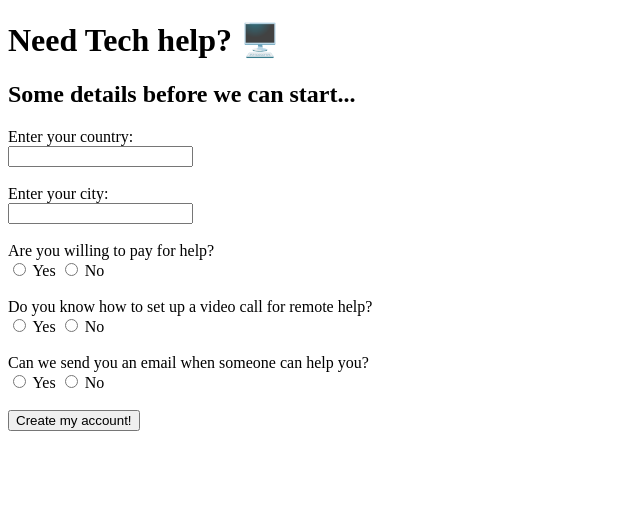
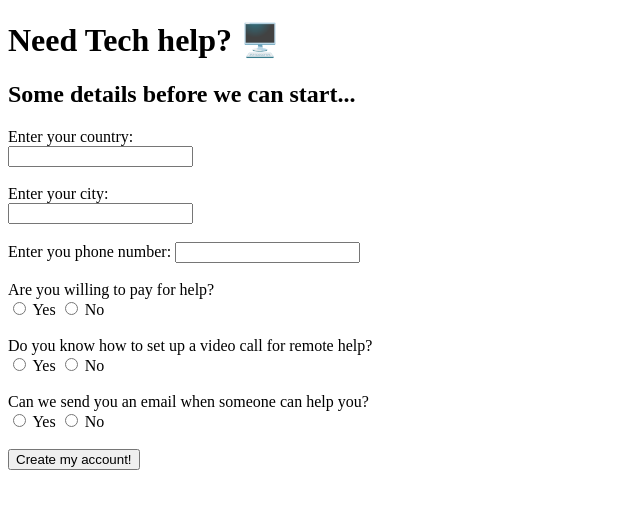
Before and after one commit to Rotemkal/TechBuddy, a Flask app: page /request-help in a window 1280 px wide. Shown: the top 509 px of the page, without its empty margins (0-640 px from the left). Run offline with Flask 3, Linux system fonts and the light colour scheme.

Commit message:
Added form validation for req_help in js

```diff
--- a/static/js/script.js
+++ b/static/js/script.js
@@ -19,3 +19,25 @@ function preferred_video_way(){
         pref_video_way.style.display = "none"; // do not let the user choose his preferred way
     }
 }
+
+function validateForm() {
+    const email = document.getElementById("email").value;
+    const phone_number = document.getElementById("phone_number").value;
+    const valid_form_number1 = /^\+[0-9]{10}$/;
+    const valid_form_number2 = /^[0-9]{10}$/;
+
+    if (document.getElementById("yes_email").checked) {
+
+        if (!email.includes('@')) {
+            alert("Please enter a valid email.");
+            return false;
+        }
+    }
+
+    if (!valid_form_number1.test(phone_number) && !valid_form_number2.test(phone_number)) {
+        alert("Please enter a valid phone number.");
+        return false;
+    }
+
+    return true;
+}
--- a/templates/request_help.html
+++ b/templates/request_help.html
@@ -7,13 +7,16 @@
     <body>
         <h1>Need Tech help? 🖥️</h1>
         <h2>Some details before we can start...</h2>
-        <form action="/submit-request" method="post">
+        <form action="/submit-request" method="post" onsubmit="return validateForm()">
 
         <label for="country"> Enter your country:</label><br>
         <input type="text" name="country" id="country" ><br><br>
 
         <label for="city"> Enter your city:</label><br>
         <input type="text" name="city" id="city" ><br><br>
+
+        <label for="phone_number"> Enter you phone number:</label>
+        <input type="text" name="phone_number" id="phone_number" ><br><br>
 
         <label for=payment> Are you willing to pay for help?</label><br>
         <input type="radio" id="yes_payment" name="payment" value="yes"> Yes
```
